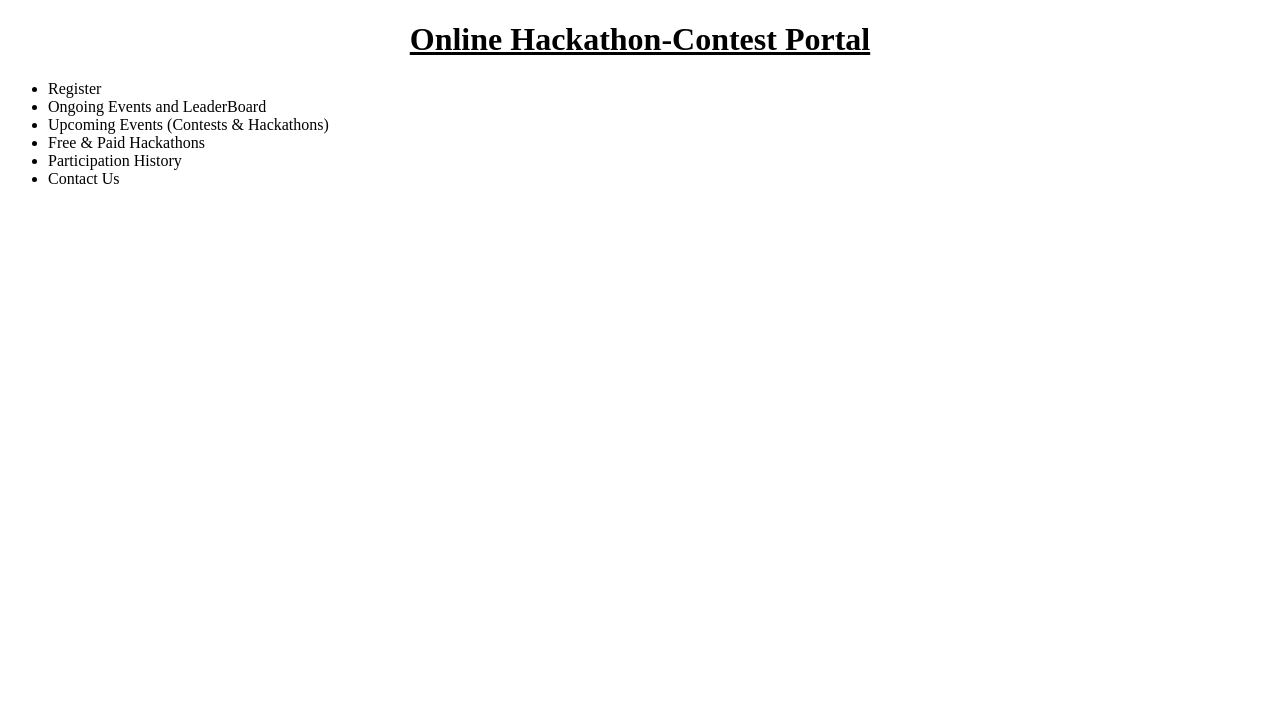
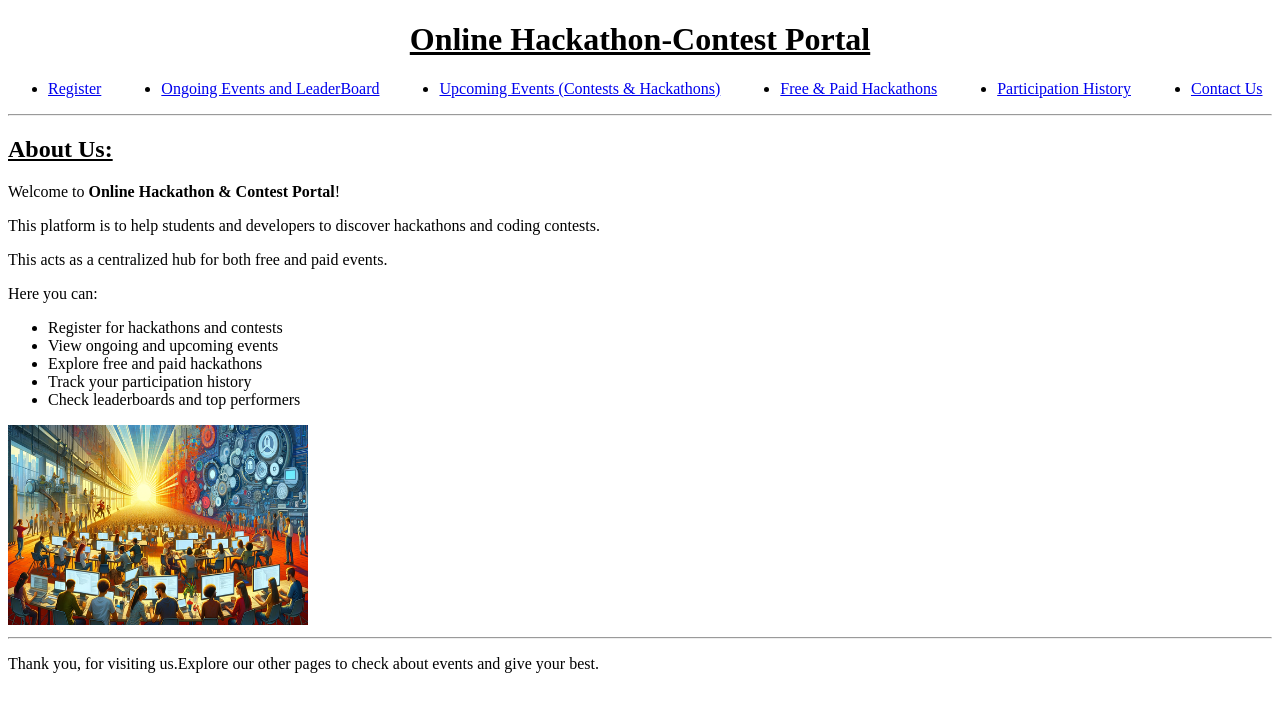
Before and after one commit to valli-1029/hackathon-contest-portal, a plain HTML site: page index.html in a window 1280 px wide. Drawn offline with Linux system fonts and the light colour scheme.

Commit message:
Register page added

```diff
--- a/index.html
+++ b/index.html
@@ -7,14 +7,35 @@
 </head>
 <body>
    <h1><u><center>Online Hackathon-Contest Portal</center></h1></u>
-   <ul>
-    <li>Register</li>
-    <li>Ongoing Events and LeaderBoard</li>
-    <li>Upcoming Events (Contests & Hackathons)</li>
-    <li>Free & Paid Hackathons</li>
-    <li>Participation History</li>
-    <li>Contact Us</li>
+   <ul style="display:flex; gap: 60px;">
+    <li><a href="register.html">Register</a></li>
+    <li><a href="ongoing.html">Ongoing Events and LeaderBoard</a></li>
+    <li><a href="upcoming.html">Upcoming Events (Contests & Hackathons)</a></li>
+    <li><a href="hackathons.html">Free & Paid Hackathons</a></li>
+    <li><a href="history.html">Participation History</a></li>
+    <li><a href="contact.html">Contact Us</a></li>
    </ul>
+   <hr>
+<h2><b><u>About Us:</u></b></h2>
+<p>Welcome to <strong>Online Hackathon & Contest Portal</strong>!</p>
+<p>This platform is to help students and developers to discover hackathons and coding contests.</p>
+<p> This acts as a centralized hub for both free and paid events.</p>
+
+
+<p>
+Here you can:
+<ul>
+    <li>Register for hackathons and contests</li>
+    <li>View ongoing and upcoming events</li>
+    <li>Explore free and paid hackathons</li>
+    <li>Track your participation history</li>
+    <li>Check leaderboards and top performers</li>
+</ul>
+</p>
+<img src="image.jpg" alt="Sample Image" width="300" height="200">
+<hr>
+<p>Thank you, for visiting us.Explore our other pages to check about events and give your best.</p>
+<p>
 
 </body>
 </html>
```
Also changed, not shown: register.html (added, +55 -0 lines), image.jpg (added).
